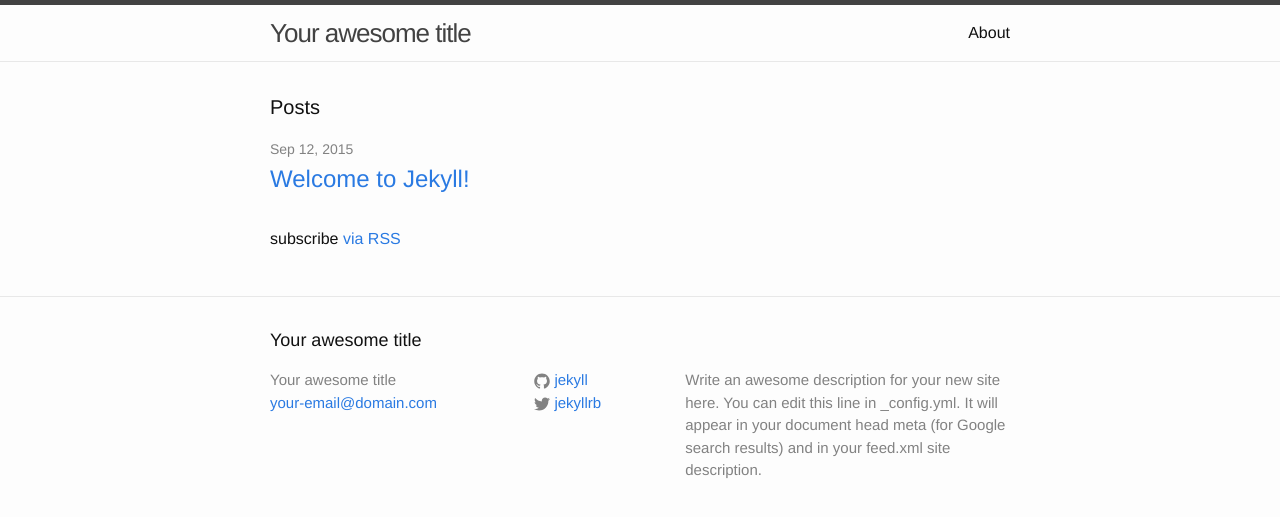
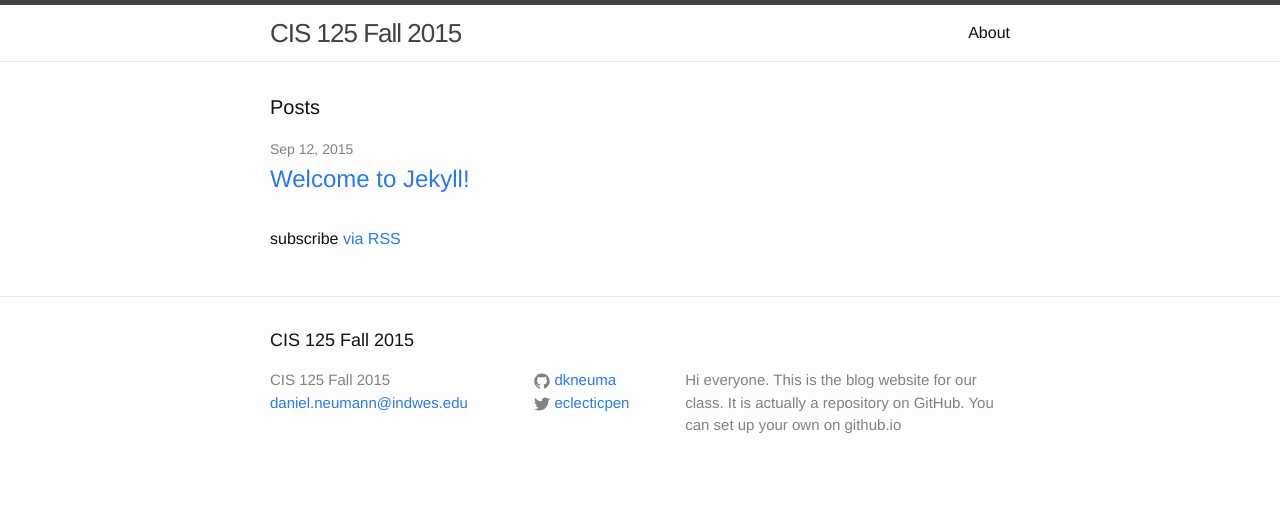
Before and after one commit to xTwigsterx/IWU-CIS-396-Wearable-computing.github.io, a Jekyll site: the page built from index.html, in a window 1280 px wide. Shown: the top 517 px of the page. Built offline with Jekyll 4.4.1, drawn with Linux system fonts in a browser that asks for light colours.

Commit message:
Changed config

```diff
--- a/_config.yml
+++ b/_config.yml
@@ -1,14 +1,13 @@
 # Site settings
-title: Your awesome title
-email: your-email@domain.com
+title: CIS 125 Fall 2015
+email: daniel.neumann@indwes.edu
 description: > # this means to ignore newlines until "baseurl:"
-  Write an awesome description for your new site here. You can edit this
-  line in _config.yml. It will appear in your document head meta (for
-  Google search results) and in your feed.xml site description.
+  Hi everyone. This is the blog website for our class. It is actually
+  a repository on GitHub. You can set up your own on github.io
 baseurl: "" # the subpath of your site, e.g. /blog/
-url: "http://yourdomain.com" # the base hostname & protocol for your site
-twitter_username: jekyllrb
-github_username:  jekyll
+url: "http://iwu-cis-125.github.io/" # the base hostname & protocol for your site
+twitter_username: eclecticpen
+github_username:  dkneuma
 
 # Build settings
 markdown: kramdown
```
